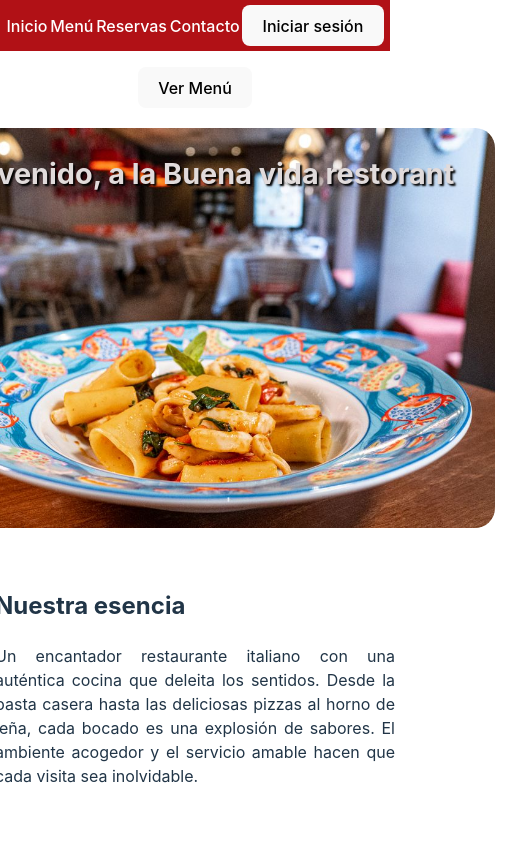
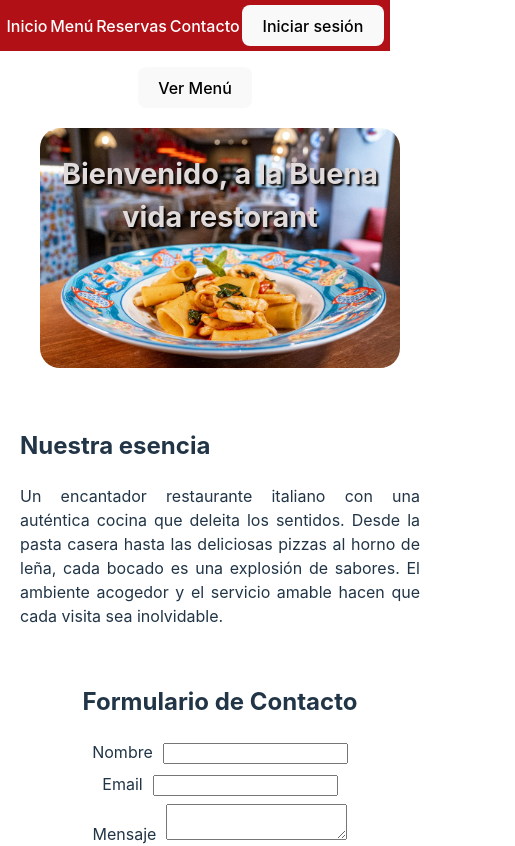
Before and after one commit to Patriciof02/proyecto4aplicacionRestaurant, a React (Vite) app: page / in a window 390 px wide. Shown: the top 846 px of the page, 515 px wide, since content can reach past the window. Built offline with nearby package versions, Linux system fonts and the light colour scheme.

Commit message:
cambios para el responsive

```diff
--- a/src/App.css
+++ b/src/App.css
@@ -1,5 +1,6 @@
 .cuerpo{
   display: flex;
+  flex-direction: column;
   flex-wrap: wrap;
   justify-content: center;
 align-items: center;
@@ -63,3 +64,14 @@ align-items: center;
 .popup button{
   margin:10px
 }
+
+
+
+@media (max-width: 662px){
+  .cuadro1 {
+    height: 240px;
+    width: 360px;
+
+  }
+
+}
```
